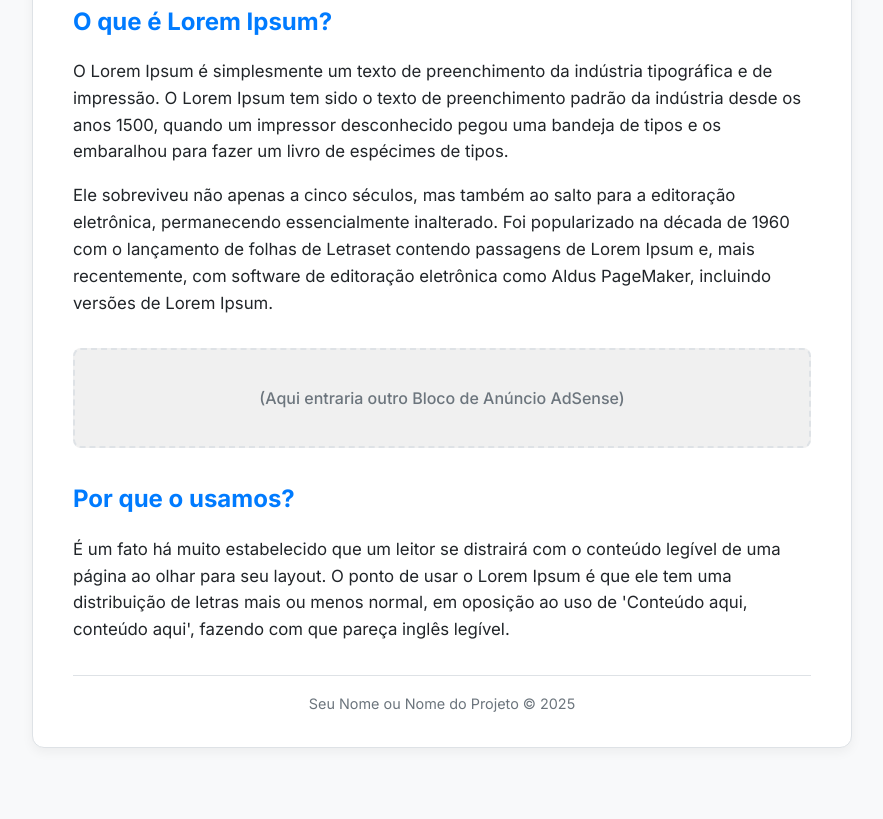
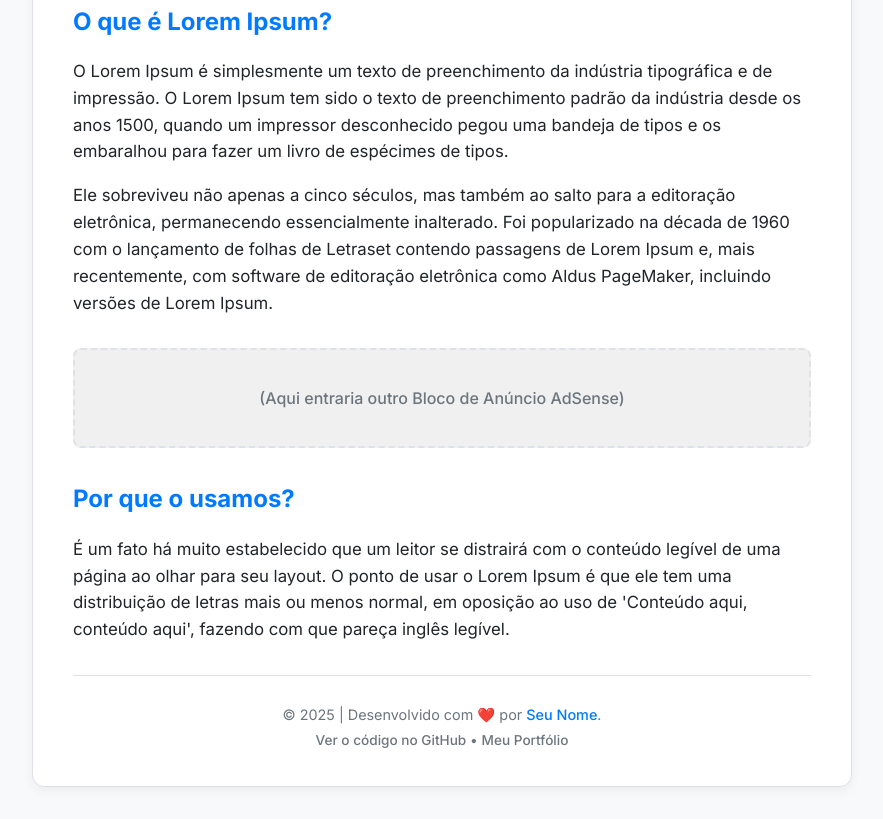
Before and after one commit to LucDev0001/gerar_loren, a plain HTML site: page index.html in a window 1280 px wide. Shown: the part 1043-1862 px from the top of the page, without its empty margins (198-1081 px from the left). Before the commit the page ends 1823 px from the top, so only its background shows below. Drawn offline with Linux system fonts and the light colour scheme.

Commit message:
Update index.html

```diff
--- a/index.html
+++ b/index.html
@@ -200,9 +200,42 @@
         font-size: 0.9rem;
         color: var(--color-text-secondary);
         margin-top: 2rem;
-        padding-top: 1rem;
+        padding-top: 1.5rem; /* Um pouco mais de espaço */
         border-top: 1px solid var(--color-border);
         text-align: center;
+        line-height: 1.5; /* Melhora a leitura */
+      }
+
+      /* Remove a margem padrão dos parágrafos no rodapé */
+      footer p {
+        margin: 0.25rem 0;
+      }
+
+      /* Estiliza os links do rodapé */
+      footer a {
+        color: var(--color-primary); /* Cor azul principal */
+        text-decoration: none;
+        font-weight: 500;
+        transition: text-decoration 0.2s;
+      }
+
+      footer a:hover {
+        text-decoration: underline; /* Sublinhado ao passar o mouse */
+      }
+
+      /* Estiliza a segunda linha de links (mais sutil) */
+      .footer-links {
+        font-size: 0.85rem;
+      }
+
+      .footer-links a {
+        color: var(--color-text-secondary); /* Cinza secundário */
+        font-weight: 500;
+      }
+
+      /* Ao passar o mouse, os links secundários ficam azuis */
+      .footer-links a:hover {
+        color: var(--color-primary);
       }
     </style>
   </head>
@@ -261,8 +294,22 @@
           </p>
         </section>
       </main>
+<footer>
+        <p>
+          © 2025 | Desenvolvido com ❤️ por
+          <a href="[SEU-LINK-DE-PERFIL-AQUI]" target="_blank" rel="noopener noreferrer">Seu Nome</a>.
+        </p>
+        <p class="footer-links">
+          <a href="[LINK-DO-REPOSITORIO-DESTE-PROJETO]" target="_blank" rel="noopener noreferrer">Ver o código no GitHub</a>
+          &bull;
+          <a href="[SEU-LINK-DE-PORTFOLIO-OU-REDE-SOCIAL]" target="_blank" rel="noopener noreferrer">Meu Portfólio</a>
+        </p>
+      </footer>
 
-      <footer>Seu Nome ou Nome do Projeto © 2025</footer>
+    </div>
+
+
+
     </div>
 
     <script>
```
